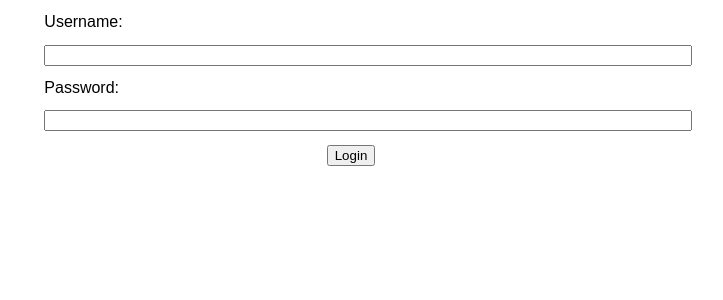
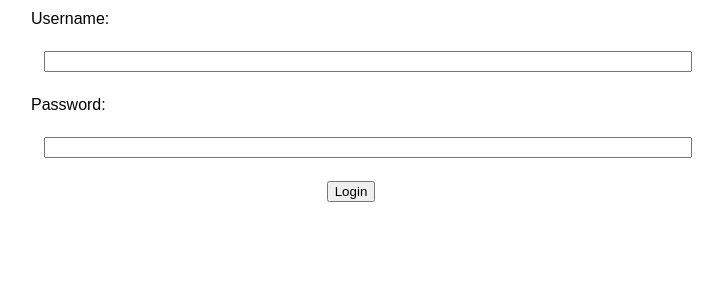
Before and after one commit to HeyyD/WebCaller, a React (Create React App) app in the folder webcaller/: page / in a window 1280 px wide. Shown: the top 300 px of the page, without its empty margins (289-1012 px from the left). Built offline with nearby package versions, Linux system fonts and the light colour scheme.

Commit message:
Modify LoginView
-(js) Add id to the form
-(css) Modify basic style of login

```diff
--- a/webcaller/src/login/LoginView.css
+++ b/webcaller/src/login/LoginView.css
@@ -1,7 +1,9 @@
-div {
-    text-align: center;
-}
-label, input {
-  display: block;
+#login div {
+  text-align: center;
   margin: auto;
 }
+
+#login label, #login button{
+  margin: 10px auto 10px auto;
+  display: block;
+}
--- a/webcaller/src/login/LoginView.js
+++ b/webcaller/src/login/LoginView.js
@@ -5,7 +5,7 @@ class LoginView extends Component {
 
   render(){
     return(
-      <form>
+      <form id="login">
         <div>
           <label>Username:</label>
           <input type="text"/>
```
